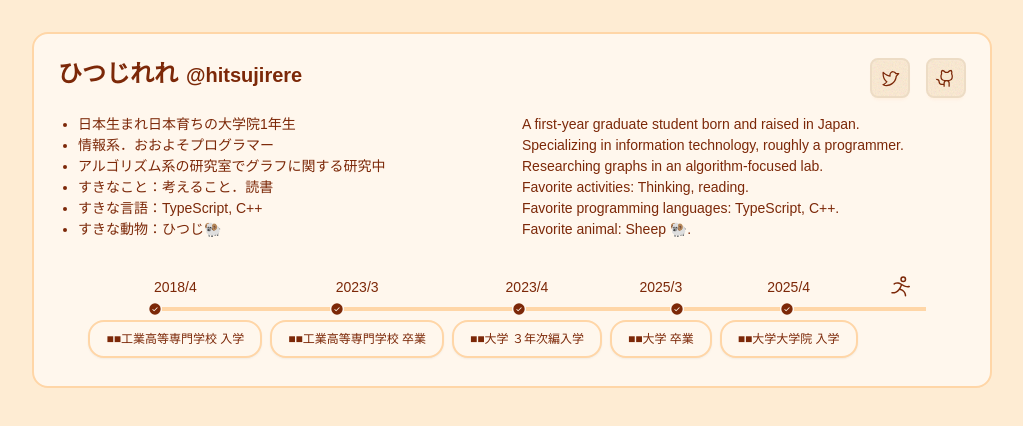
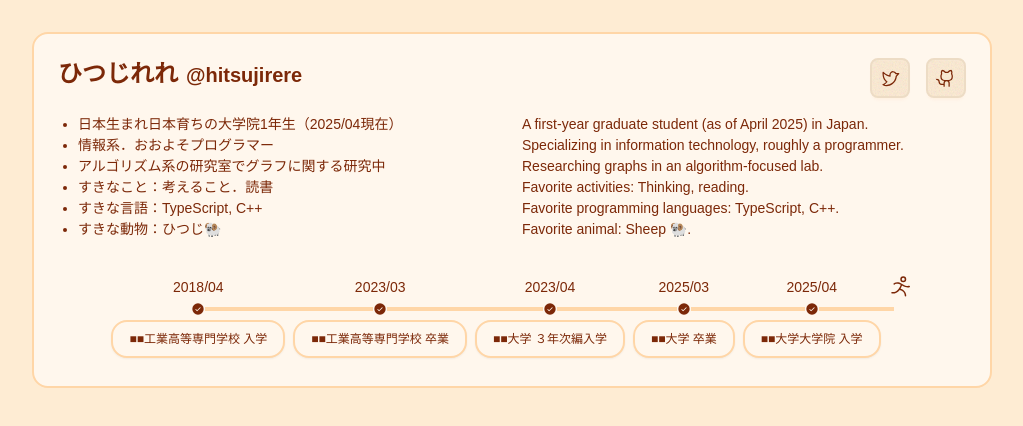
Before and after one commit to HitsujiRere/webpage, a Next.js app: page / in a window 1280 px wide. Shown: the top 426 px of the page, without its empty margins (128-1151 px from the left). Built offline with nearby package versions, Linux system fonts and the light colour scheme; a web font is replaced by a local one.

Commit message:
Aboutの修正

```diff
--- a/package.json
+++ b/package.json
@@ -22,7 +22,6 @@
     "@types/react": "^19",
     "@types/react-dom": "^19",
     "classnames": "^2.5.1",
-    "csstype": "^3.1.3",
     "daisyui": "^5.0.9",
     "tailwindcss": "^4",
     "typescript": "^5"
--- a/src/app/_components/About.tsx
+++ b/src/app/_components/About.tsx
@@ -36,8 +36,8 @@ export const About = () => {
         <GridList
           contents={[
             [
-              "日本生まれ日本育ちの大学院1年生",
-              "A first-year graduate student born and raised in Japan.",
+              "日本生まれ日本育ちの大学院1年生（2025/04現在）",
+              "A first-year graduate student (as of April 2025) in Japan.",
             ],
             [
               "情報系．おおよそプログラマー",
@@ -62,11 +62,11 @@ export const About = () => {
 
         <Timeline
           events={[
-            { time: "2018/4", title: "■■工業高等専門学校 入学" },
-            { time: "2023/3", title: "■■工業高等専門学校 卒業" },
-            { time: "2023/4", title: "■■大学 ３年次編入学" },
-            { time: "2025/3", title: "■■大学 卒業" },
-            { time: "2025/4", title: "■■大学大学院 入学" },
+            { time: "2018/04", title: "■■工業高等専門学校 入学" },
+            { time: "2023/03", title: "■■工業高等専門学校 卒業" },
+            { time: "2023/04", title: "■■大学 ３年次編入学" },
+            { time: "2025/03", title: "■■大学 卒業" },
+            { time: "2025/04", title: "■■大学大学院 入学" },
           ]}
         />
       </div>
--- a/src/components/Timeline/index.tsx
+++ b/src/components/Timeline/index.tsx
@@ -4,7 +4,6 @@ import {
   PersonSimpleRun,
 } from "@phosphor-icons/react/dist/ssr";
 import React from "react";
-import type CSS from "csstype";
 
 export type Event = {
   time: string;
@@ -17,14 +16,10 @@ export type TimelineProps = {
 };
 
 export const Timeline = React.memo(({ events }: TimelineProps) => {
-  const listStyle: CSS.Properties = {
-    "--timeline-col-start": "4rem",
-  };
-
   return (
-    <ul className="timeline @max-4xl:timeline-vertical justify-center">
+    <ul className="timeline @max-4xl:timeline-vertical justify-center @max-4xl:[--timeline-col-start:4rem]">
       {events.map((event, index) => (
-        <li key={event.time} style={listStyle}>
+        <li key={event.time}>
           {index > 0 && <hr />}
           <div className="timeline-start">{event.time}</div>
           <div className="timeline-middle">
@@ -38,7 +33,7 @@ export const Timeline = React.memo(({ events }: TimelineProps) => {
           <hr />
         </li>
       ))}
-      <li style={listStyle}>
+      <li>
         <hr />
         <div className="timeline-start">
           <PersonSimpleRun className="h-6 w-6 @max-4xl:rotate-y-180" />
--- a/src/types/css.d.ts
+++ /dev/null
@@ -1,5 +0,0 @@
-declare module "csstype" {
-  interface Properties {
-    "--timeline-col-start"?: string;
-  }
-}
```
Also changed, not shown: 1 other file (tests, documents, lock files or other folders).
